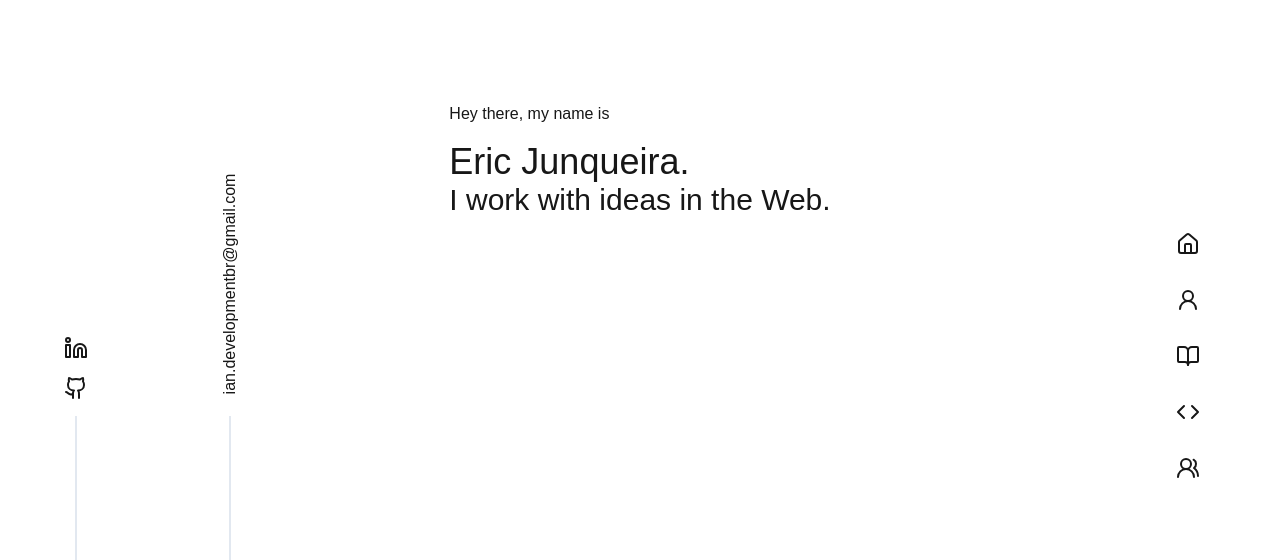
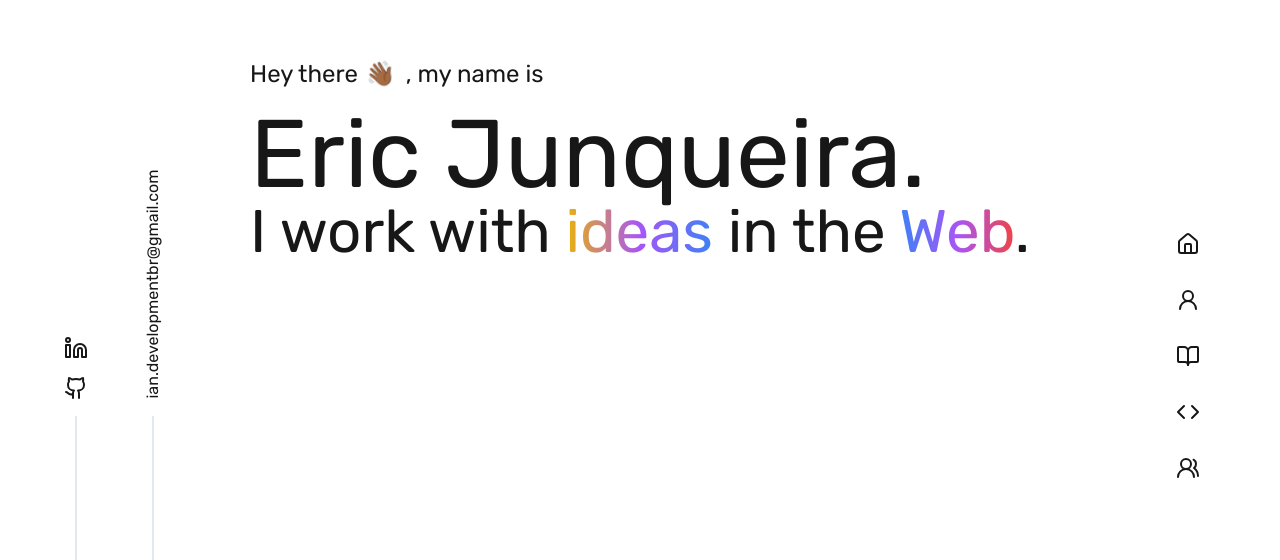
Before and after one commit to ericiannj/new-port, a Next.js app: page / in a window 1280 px wide. Shown: the part 240-800 px from the top of the page. Built offline with nearby package versions, Linux system fonts and the light colour scheme.

Commit message:
enhancement(Home): change font and adjust UI details

```diff
--- a/src/app/layout.tsx
+++ b/src/app/layout.tsx
@@ -1,25 +1,19 @@
 import type { Metadata } from 'next';
-import localFont from 'next/font/local';
 import './globals.css';
 import Navbar from '@/components/Navbar';
 import TransitionWrapper from '../components/TransitionWrapper';
 import ContactsContainer from '@/components/ContactsContainer';
-
-const geistSans = localFont({
-  src: './fonts/GeistVF.woff',
-  variable: '--font-geist-sans',
-  weight: '100 900',
-});
-const geistMono = localFont({
-  src: './fonts/GeistMonoVF.woff',
-  variable: '--font-geist-mono',
-  weight: '100 900',
-});
+import { Rubik } from 'next/font/google';
 
 export const metadata: Metadata = {
   title: 'Eric Junqueira',
   description: 'Eric Junqueira Portfolio',
 };
+
+const rubik = Rubik({
+  subsets: ['latin'],
+  display: 'swap',
+});
 
 export default function RootLayout({
   children,
@@ -28,13 +22,15 @@ export default function RootLayout({
 }>) {
   return (
     <html lang="en">
-      <body
-        className={`${geistSans.variable} ${geistMono.variable} h-full antialiased`}
-      >
+      <body className={`${rubik.className} h-full antialiased`}>
         <div>
-          <TransitionWrapper>{children}</TransitionWrapper>
-          <ContactsContainer />
-          <Navbar />
+          <TransitionWrapper>
+            <>
+              {children}
+              <ContactsContainer />
+              <Navbar />
+            </>
+          </TransitionWrapper>
         </div>
       </body>
     </html>
--- a/src/app/page.tsx
+++ b/src/app/page.tsx
@@ -1,14 +1,12 @@
 // import LocationContainer from '@/components/home/LocationContainer';
+
+import WellcomeContainer from '@/components/home/WellcomeContainer';
 
 export default function Home() {
   return (
     <div className="flex min-h-screen flex-row items-center justify-center">
+      <WellcomeContainer />
       {/* <LocationContainer /> */}
-      <div className="flex flex-col justify-center">
-        <p className="mb-4">Hey there, my name is</p>
-        <h1 className="text-4xl">Eric Junqueira.</h1>
-        <h1 className="text-3xl">I work with ideas in the Web.</h1>
-      </div>
     </div>
   );
 }
--- a/src/assets/icons/GlobeIcon.tsx
+++ b/src/assets/icons/GlobeIcon.tsx
@@ -1,8 +1,8 @@
 import React from 'react';
 
 const GlobeIcon = ({
-  width = 72,
-  height = 72,
+  width = 96,
+  height = 96,
   fillColor = '#50A5DC',
   ...props
 }) => {
--- a/src/components/ContactsContainer.tsx
+++ b/src/components/ContactsContainer.tsx
@@ -1,20 +1,29 @@
+'use client';
+
 import { Icons } from '@/icons';
+import { motion } from 'framer-motion';
 
 const ContactsContainer = () => {
   return (
-    <div className="absolute bottom-0 left-16">
-      <div className="flex flex-row space-x-8">
+    <motion.div
+      className="absolute bottom-0 left-16"
+      initial={{ opacity: 0, y: 50 }}
+      animate={{ opacity: 1, y: 0 }}
+      transition={{ duration: 0.5 }}
+    >
+      <div className="flex flex-row">
         <div className="flex flex-col items-center justify-end space-y-4">
           <div className="space-y-4">
+            <div className="flex cursor-pointer">
               <a
                 href="https://www.linkedin.com/in/eric-junqueira/"
                 target="_blank"
                 rel="noopener noreferrer"
                 aria-label="LinkedIn Profile"
-              className="flex"
               >
                 <Icons.linkedin />
               </a>
+            </div>
             <a
               href="https://github.com/ericiannj"
               target="_blank"
@@ -27,14 +36,14 @@ const ContactsContainer = () => {
           </div>
           <div className="h-36 w-0.5 bg-slate-200" />
         </div>
-        <div className="flex flex-col items-center justify-end space-y-[120px]">
+        <div className="ml-[-50px] flex flex-col items-center justify-end space-y-[120px]">
           <a href="mailto:ian.developmentbr@gmail.com" aria-label="Send Email">
             <p className="-rotate-90 transform">ian.developmentbr@gmail.com</p>
           </a>
           <div className="h-36 w-0.5 bg-slate-200" />
         </div>
       </div>
-    </div>
+    </motion.div>
   );
 };
 
--- a/src/components/HomeTransition.tsx
+++ b/src/components/HomeTransition.tsx
@@ -11,10 +11,10 @@ export default function HomeTransition({ onEnd }: HomeTransitionProps) {
 
   useEffect(() => {
     if (index < languages.length - 1) {
-      const timer = setTimeout(() => setIndex(index + 1), 300);
+      const timer = setTimeout(() => setIndex(index + 1), 200);
       return () => clearTimeout(timer);
     } else {
-      const timer = setTimeout(onEnd, 300);
+      const timer = setTimeout(onEnd, 200);
       return () => clearTimeout(timer);
     }
   }, [index, onEnd]);
@@ -26,23 +26,13 @@ export default function HomeTransition({ onEnd }: HomeTransitionProps) {
         animate={{ opacity: 1 }}
         exit={{ opacity: 0 }}
         transition={{ duration: 2 }}
-        style={{
-          fontSize: '2rem',
-          marginRight: '1rem',
-          padding: '1rem',
-        }}
+        className="m-8 mr-4 inline-block p-4 text-3xl"
       >
         {languages[index]}
         <div className="relative flex items-center justify-center">
           <motion.div
             animate={{ rotate: 360 }}
             transition={{ repeat: Infinity, duration: 5, ease: 'linear' }}
-            style={{
-              fontSize: '4rem',
-              backgroundColor: 'transparent',
-              position: 'relative',
-              zIndex: 1,
-            }}
           >
             <Icons.globe size={64} />
           </motion.div>
--- a/src/components/Navbar.tsx
+++ b/src/components/Navbar.tsx
@@ -9,7 +9,12 @@ export default function Navbar() {
   const pathName = usePathname();
 
   return (
-    <div className="absolute bottom-16 right-16">
+    <motion.div
+      className="absolute bottom-16 right-16"
+      initial={{ opacity: 0, y: 50 }}
+      animate={{ opacity: 1, y: 0 }}
+      transition={{ duration: 0.5 }}
+    >
       <nav>
         <ul className="flex flex-col items-start space-y-8 p-4">
           <AnimatePresence key={pathName}>
@@ -19,6 +24,7 @@ export default function Navbar() {
                 initial={{ rotate: 0 }}
                 animate={{ rotate: 360 }}
                 transition={{ duration: 0.25 }}
+                className="cursor-pointer"
               >
                 <Link href={page.url}>{page.icon}</Link>
               </motion.li>
@@ -26,7 +32,7 @@ export default function Navbar() {
           </AnimatePresence>
         </ul>
       </nav>
-    </div>
+    </motion.div>
   );
 }
 
--- /dev/null
+++ b/src/components/home/WellcomeContainer.tsx
@@ -0,0 +1,47 @@
+'use client';
+
+import { motion } from 'framer-motion';
+
+const WellcomeContainer = () => {
+  return (
+    <motion.div
+      className="flex flex-col justify-center"
+      initial={{ opacity: 0, y: -50 }}
+      animate={{ opacity: 1, y: 0 }}
+      transition={{ duration: 0.5 }}
+    >
+      <p className="mb-4 text-2xl">
+        Hey there{''}
+        <motion.span
+          className="ml-2 mr-1 inline-block"
+          animate={{
+            rotate: [0, 15, -15, 10, -10, 0],
+            x: [0, 2, -2, 2, -2, 0],
+          }}
+          transition={{
+            duration: 1,
+            repeat: Infinity,
+            ease: 'easeInOut',
+          }}
+        >
+          👋🏾
+        </motion.span>{' '}
+        , my name is
+      </p>
+      <h1 className="text-8xl">Eric Junqueira.</h1>
+      <h1 className="text-6xl">
+        I work with{' '}
+        <span className="bg-gradient-to-r from-yellow-500 via-purple-500 to-blue-500 bg-clip-text text-transparent">
+          ideas
+        </span>{' '}
+        in the{' '}
+        <span className="bg-gradient-to-r from-blue-500 via-purple-500 to-red-500 bg-clip-text text-transparent">
+          Web
+        </span>
+        .
+      </h1>
+    </motion.div>
+  );
+};
+
+export default WellcomeContainer;
```
Lines whose indentation alone changed are shown as unchanged.
